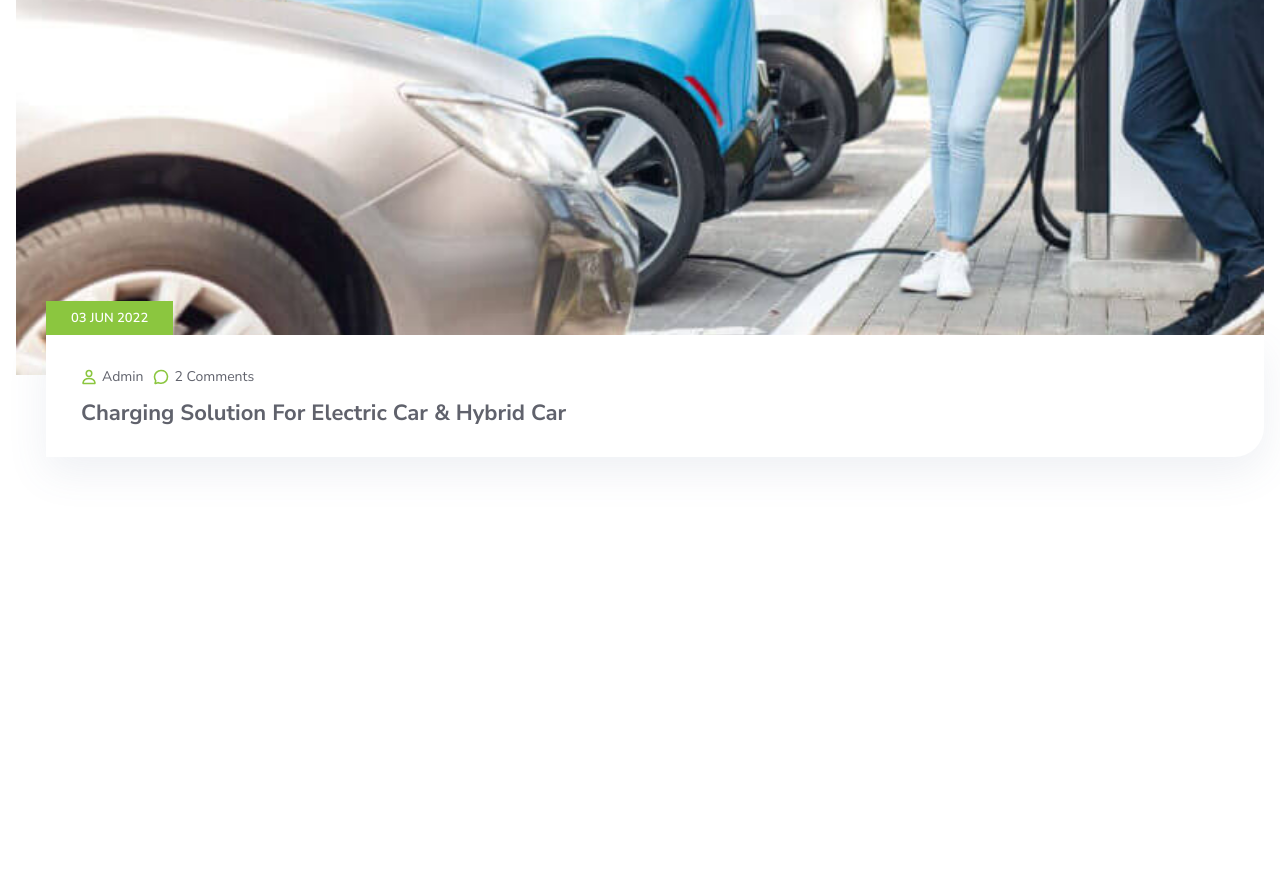
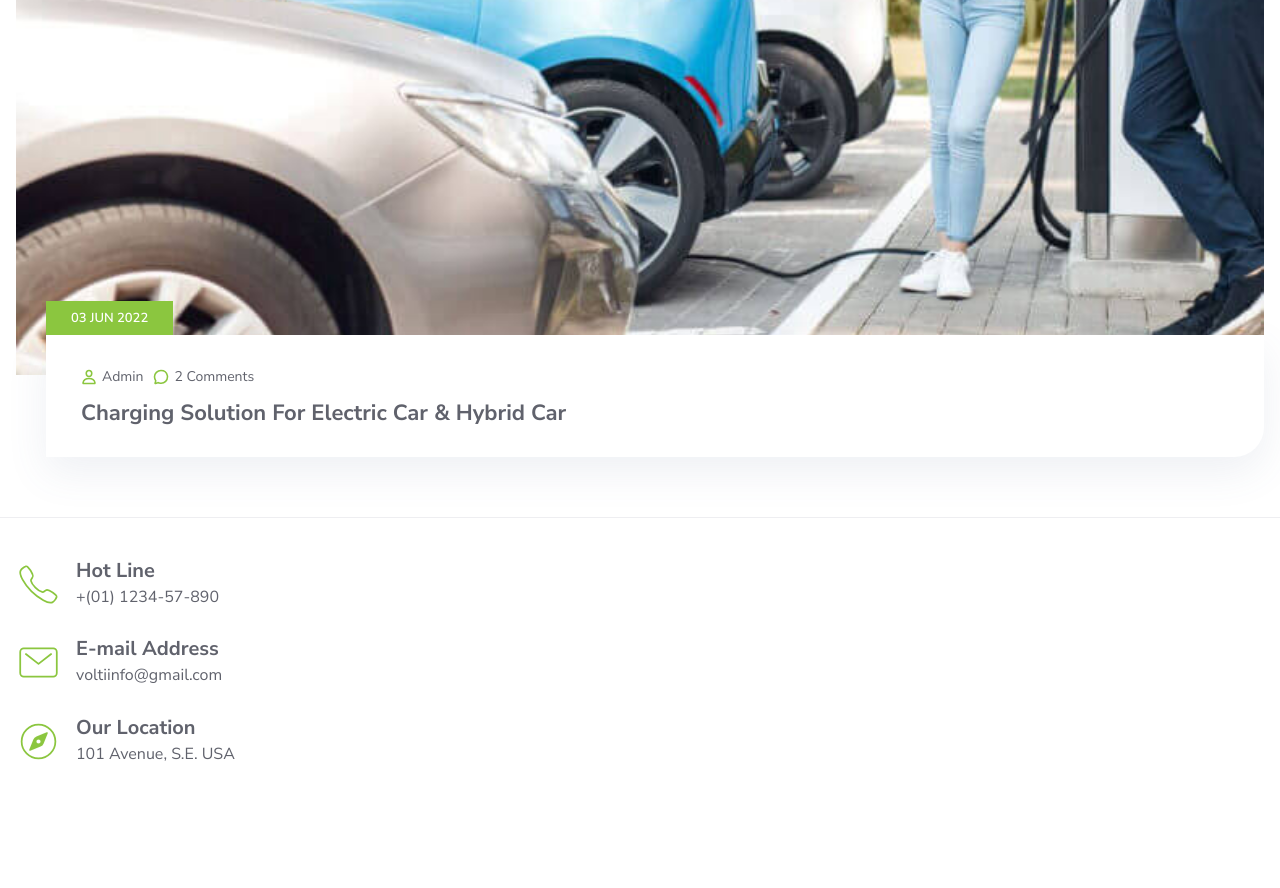
Before and after one commit to PayalYadav22/EcoCruise, a plain HTML site: page index.html in a window 1280 px wide. Shown: the part 10003-10891 px from the top of the page. Before the commit the page ends 10520 px from the top, so only its background shows below. Drawn offline with nearby package versions, Linux system fonts and the light colour scheme.

Commit message:
add contact layout

```diff
--- a/assets/css/style.css
+++ b/assets/css/style.css
@@ -784,6 +784,28 @@ body {
   #CONTACT
 \*-----------------------------------*/
 
+.contact {
+  padding-block: 40px 120px;
+  border-block-start: 1px solid var(--cultured);
+}
+
+.contact-list {
+  display: grid;
+  gap: 25px;
+}
+
+.contact-card {
+  display: flex;
+  align-items: center;
+  gap: 15px;
+}
+
+.contact-card ion-icon {
+  font-size: 4.5rem;
+  color: var(--yellow-green);
+  --ionicon-stroke-width: 20px;
+}
+
 /*-----------------------------------*\
   #FOOTER
 \*-----------------------------------*/
--- a/index.html
+++ b/index.html
@@ -601,6 +601,55 @@
             </ul>
           </div>
         </section>
+        <!-- contact -->
+        <section class="contact" aria-label="contact" data-reveal="right">
+          <div class="container">
+            <ul class="contact-list">
+              <li>
+                <div class="contact-card">
+                  <div class="card-icon">
+                    <ion-icon name="call-outline" aria-hidden="true"></ion-icon>
+                  </div>
+                  <div>
+                    <h3 class="h6">Hot Line</h3>
+                    <a href="tel:+01123457890" class="card-subtitle"
+                      >+(01) 1234-57-890</a
+                    >
+                  </div>
+                </div>
+              </li>
+              <li>
+                <div class="contact-card">
+                  <div class="card-icon">
+                    <ion-icon name="mail-outline" aria-hidden="true"></ion-icon>
+                  </div>
+                  <div>
+                    <h3 class="h6">E-mail Address</h3>
+                    <a href="mailto:voltiinfo@gmail.com" class="card-subtitle"
+                      >voltiinfo@gmail.com</a
+                    >
+                  </div>
+                </div>
+              </li>
+              <li>
+                <div class="contact-card">
+                  <div class="card-icon">
+                    <ion-icon
+                      name="compass-outline"
+                      aria-hidden="true"
+                    ></ion-icon>
+                  </div>
+                  <div>
+                    <h3 class="h6">Our Location</h3>
+                    <address href="#" class="card-subtitle">
+                      101 Avenue, S.E. USA
+                    </address>
+                  </div>
+                </div>
+              </li>
+            </ul>
+          </div>
+        </section>
       </article>
     </main>
     <!-- custom js link -->
```
